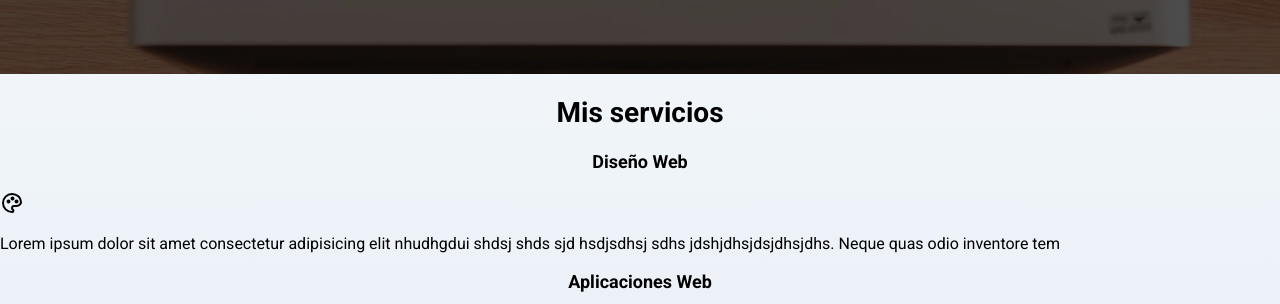
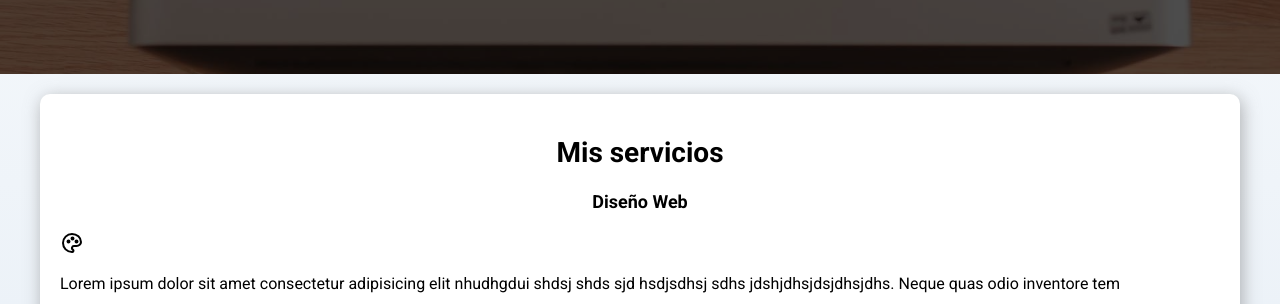
Before and after one commit to CarlosSavero/Proyecto-Freelancer, a plain HTML site: page index.html in a window 1280 px wide. Shown: the part 514-818 px from the top of the page. Drawn offline with Linux system fonts and the light colour scheme.

Commit message:
Agrego shadow box al contenedor principal

```diff
--- a/css/styles.css
+++ b/css/styles.css
@@ -41,6 +41,13 @@ body {
     .boton{
         width: auto;
     }
+}
+
+.sombra{
+box-shadow: 2px 4px 17px 0px rgba(112,112,112,0.53);
+background-color: var(--blanco);
+padding: 2rem;
+border-radius: 1rem;
 }
 
 /*Tipografia*/
@@ -100,6 +107,7 @@ background-color: var(--secundario);
     background-size: cover;
     height: 450px;
     position: relative;
+    margin-bottom: 2rem;
 }
 .contenido-hero{
     position: absolute;
--- a/index.html
+++ b/index.html
@@ -39,7 +39,7 @@
 </div>
 </section>
 
-<main>
+<main class="contenedor sombra">
 <h2>Mis servicios</h2>
 
    <section>
```
